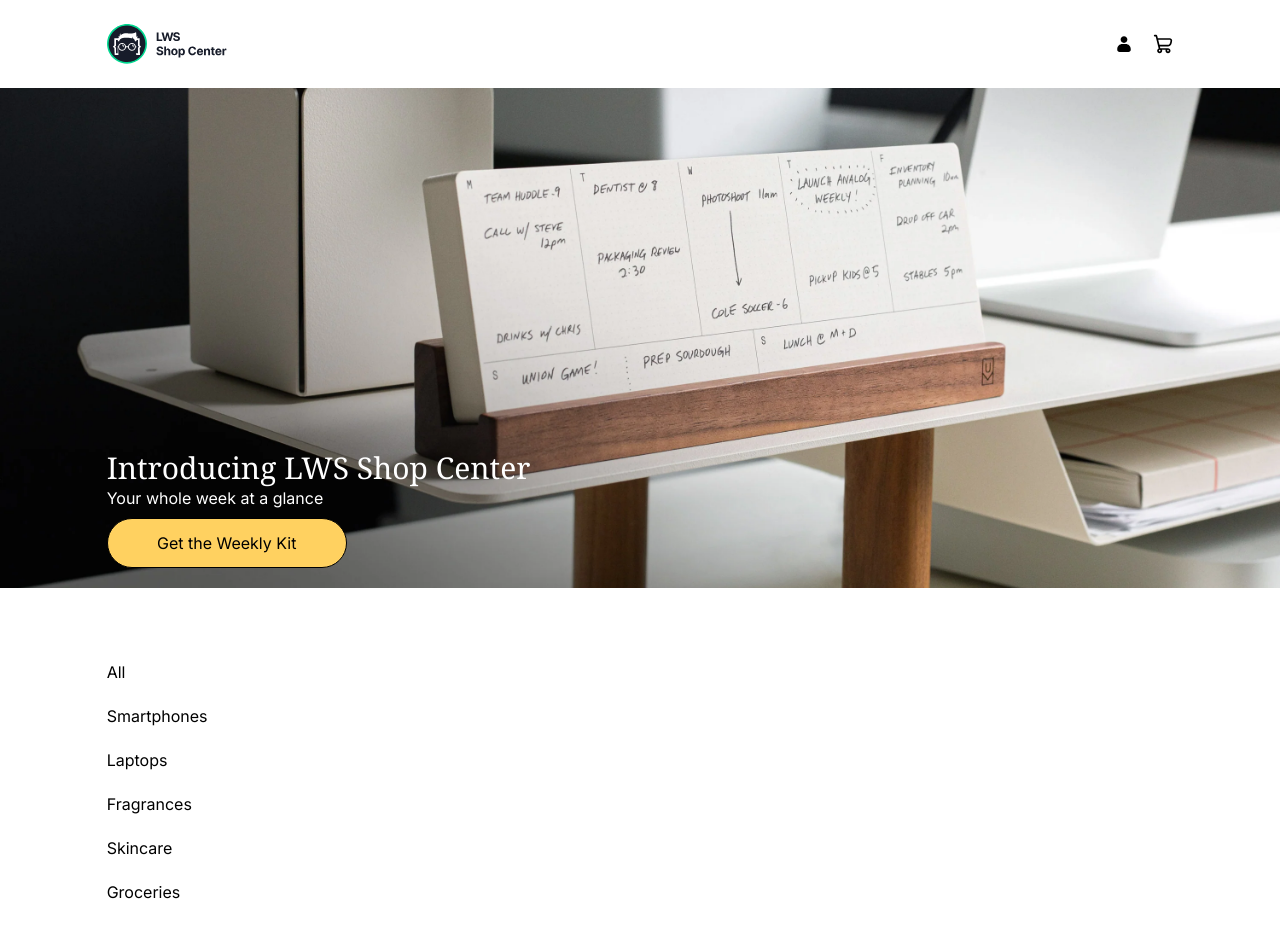
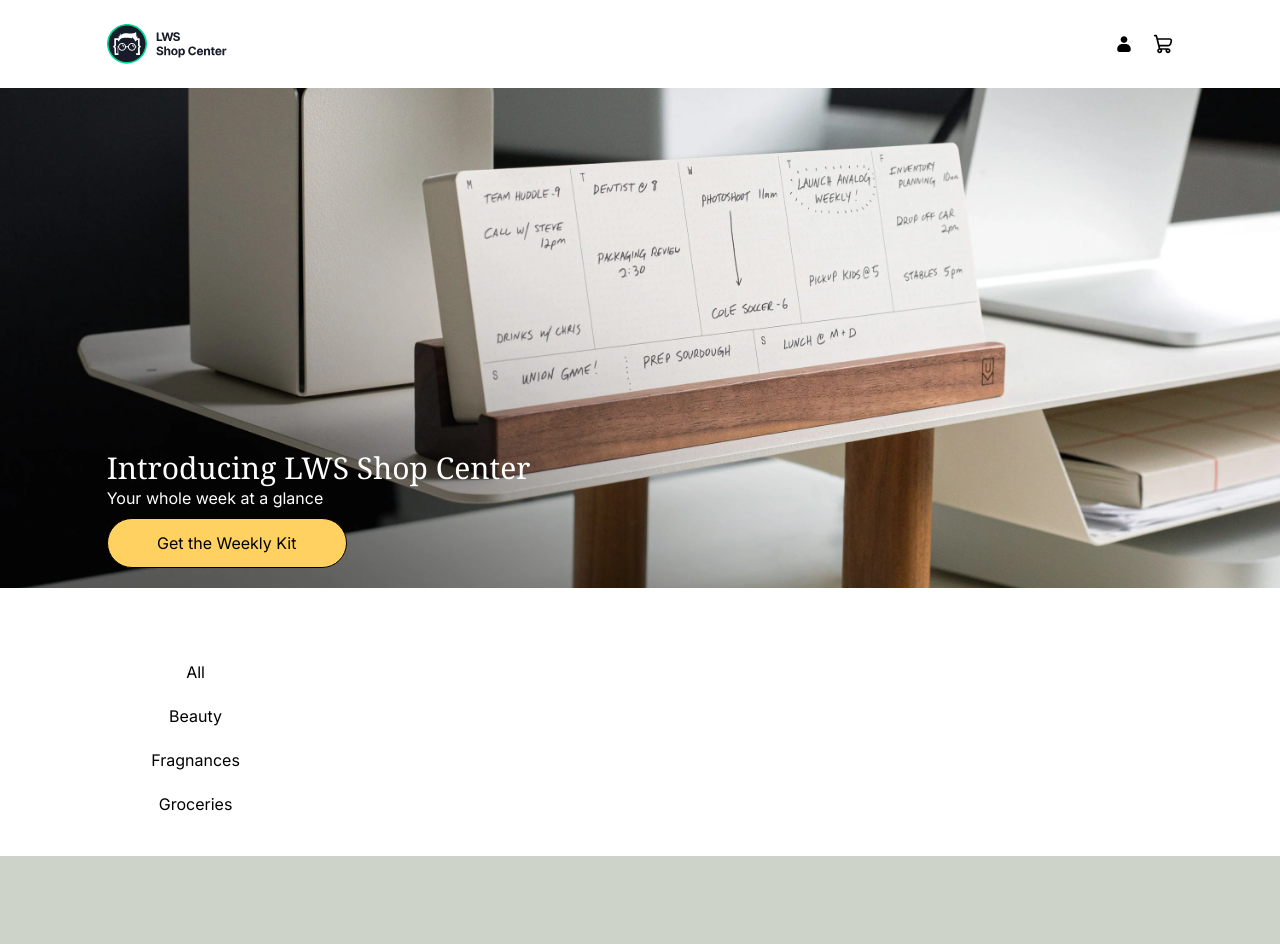
Before and after one commit to moniruzzaman01/little-shop_next.js, a Next.js app: page /category/1 in a window 1280 px wide. Shown: the top 944 px of the page. Built offline with nearby package versions, Linux system fonts and the light colour scheme.

Commit message:
make sidebar clickable

```diff
--- a/components/Sidebar.js
+++ b/components/Sidebar.js
@@ -1,24 +1,38 @@
+"use client";
+
+import Link from "next/link";
+
 export default function Sidebar() {
   return (
-    <div className="w-full flex items-center justify-between lg:block lg:w-2/12 my-10 lg:my-0 lg:mt-4">
-      <button className="hover:border-b border-black block h-6 box-border mt-4">
+    <div className="w-full flex items-center flex-col lg:w-2/12 my-10 lg:my-0 lg:mt-4">
+      <Link
+        href={"/category/all"}
+        scroll={false}
+        className="hover:border-b border-black h-6 mt-4"
+      >
         All
-      </button>
-      <button className="hover:border-b border-black block h-6 box-border mt-5">
-        Smartphones
-      </button>
-      <button className="hover:border-b border-black block h-6 box-border mt-5">
-        Laptops
-      </button>
-      <button className="hover:border-b border-black block h-6 box-border mt-5">
-        Fragrances
-      </button>
-      <button className="hover:border-b border-black block h-6 box-border mt-5">
-        Skincare
-      </button>
-      <button className="hover:border-b border-black block h-6 box-border mt-5">
+      </Link>
+      <Link
+        href={"/category/beauty"}
+        scroll={false}
+        className="hover:border-b border-black h-6 mt-5"
+      >
+        Beauty
+      </Link>
+      <Link
+        href={"/category/fragnances"}
+        scroll={false}
+        className="hover:border-b border-black h-6 mt-5"
+      >
+        Fragnances
+      </Link>
+      <Link
+        href={"/category/groceries"}
+        scroll={false}
+        className="hover:border-b border-black h-6 mt-5"
+      >
         Groceries
-      </button>
+      </Link>
     </div>
   );
 }
```
